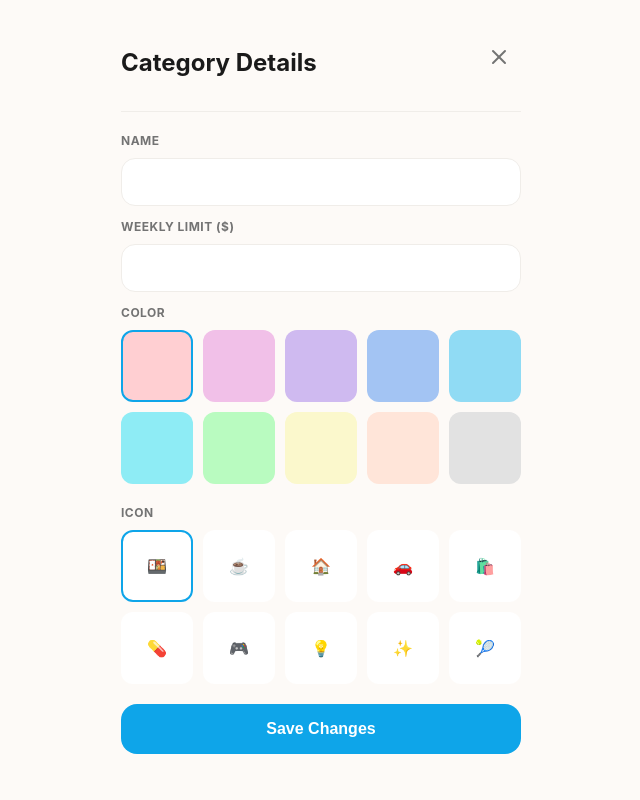
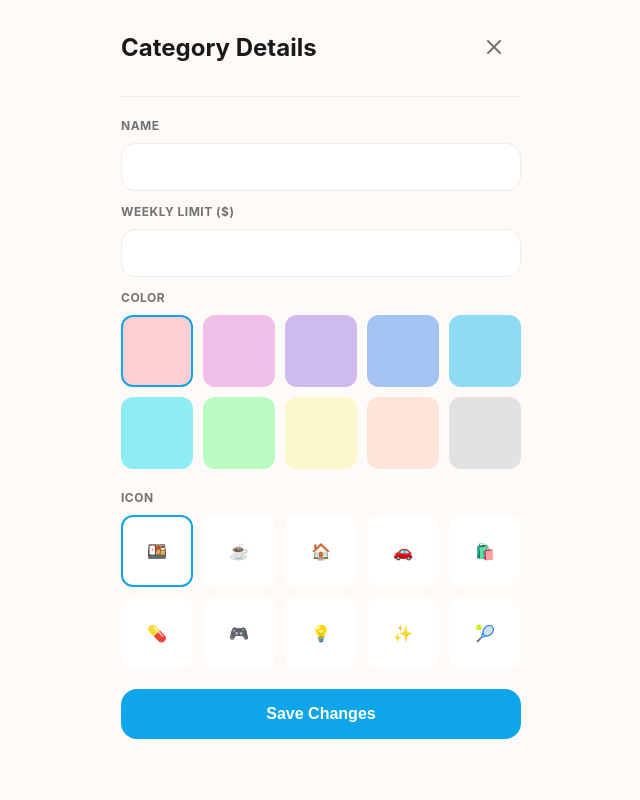
Before and after one commit to lils-design-studio/expense-tracker, a plain HTML site: page index.html in a window 1280 px wide. Both pictures are taken after typing "5", "Sample", "Sample" into the empty fields and a click on the button "+ Create Category". Shown: the top 800 px of the page, without its empty margins (319-959 px from the left). Drawn offline with nearby package versions, Linux system fonts and the light colour scheme.

Commit message:
Update index.html

```diff
--- a/index.html
+++ b/index.html
@@ -101,7 +101,7 @@
             inset: 0;
             background: var(--bg);
             z-index: 100;
-            padding: 20px;
+            padding: 0 20px 20px 20px; /* Top padding is handled by modal-content */
             overflow-y: auto;
         }
 
@@ -110,23 +110,24 @@
             max-width: 400px;
             margin: 0 auto;
             position: relative;
-            /* This pushes the "Category Details" title down below the Island */
-            padding-top: calc(env(safe-area-inset-top) + 25px);
+            /* Pushes everything down below the Dynamic Island + 30px extra room */
+            padding-top: calc(env(safe-area-inset-top) + 30px);
             padding-bottom: 50px;
         }
 
         /* 3. The "X" button */
         .close-btn {
-            position: absolute;
-            /* This moves the "X" down so it's level with your new padding */
-            top: calc(env(safe-area-inset-top) + 15px);
+             position: absolute;
+            /* Moves the button down exactly in line with your new padding */
+            top: calc(env(safe-area-inset-top) + 20px);
             right: 0;
-            padding: 10px;
+            padding: 15px; /* Bigger hit-box for your finger */
             cursor: pointer;
             color: var(--text-sub);
             display: flex;
             align-items: center;
             justify-content: center;
+            z-index: 101; /* Keeps it on top of everything */
         }
 
         /* Picker States */
```
